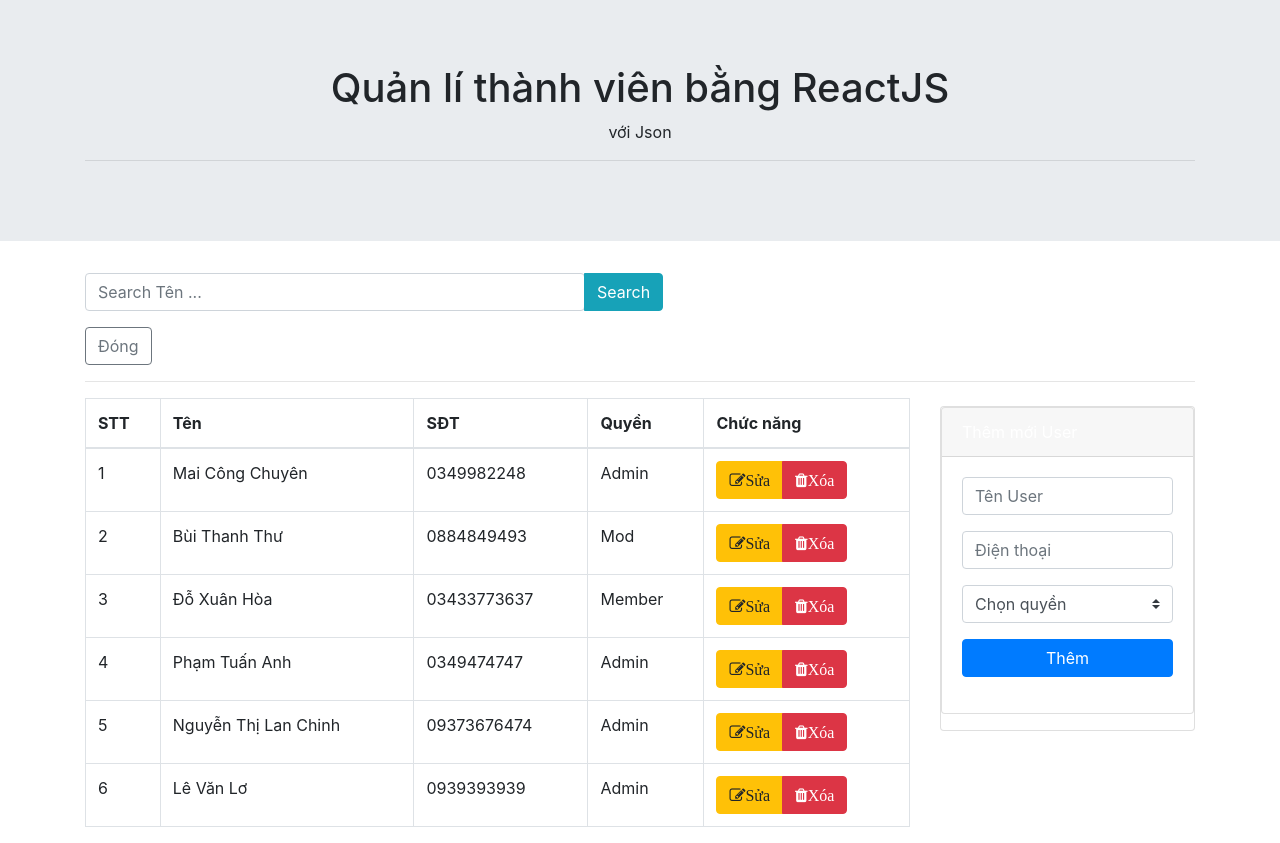
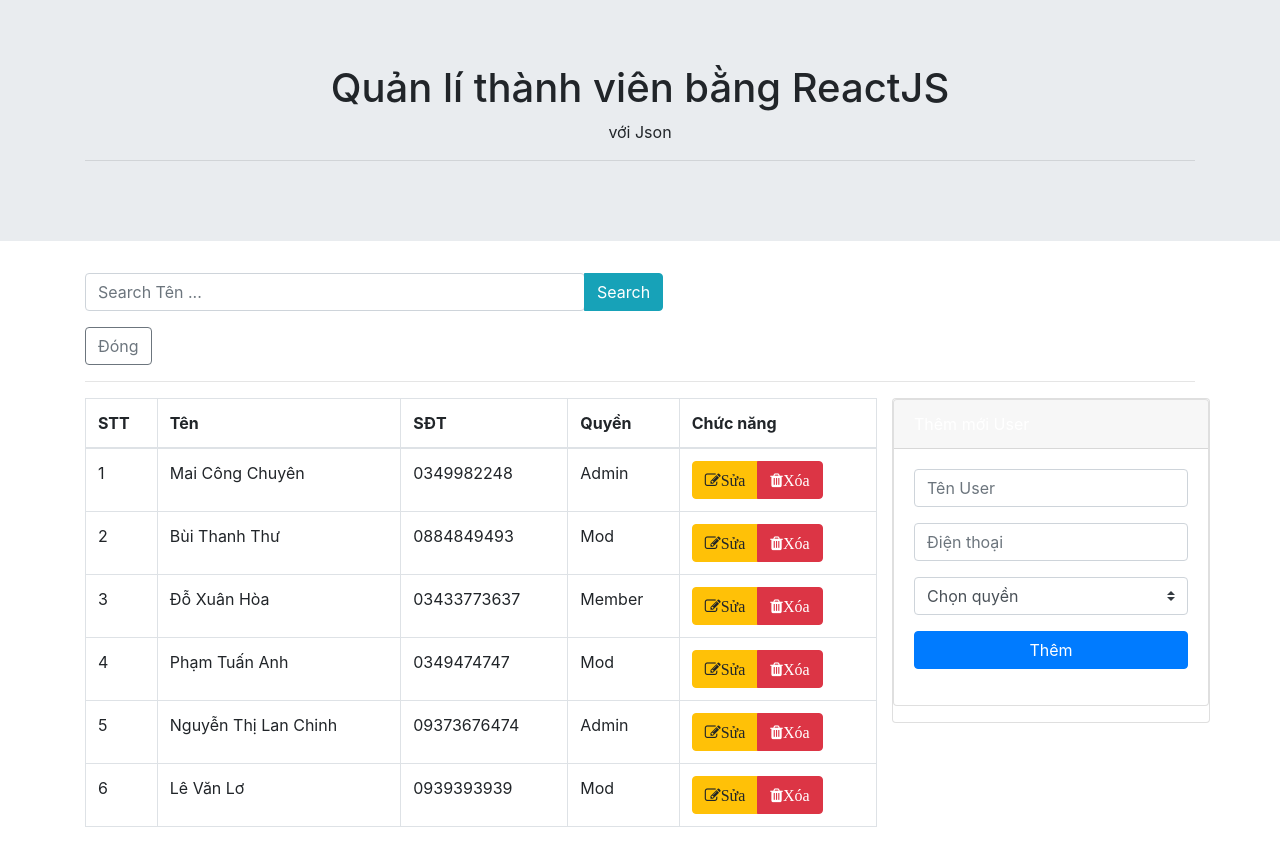
Before and after one commit to chuyenvn92/manageUser, a React (Create React App) app: page / in a window 1280 px wide. Both pictures are taken after a click on the element "Thêm mới". Built offline with nearby package versions, Linux system fonts and the light colour scheme.

Commit message:
chinh lai giao dien

```diff
--- a/src/Components/AddUser.js
+++ b/src/Components/AddUser.js
@@ -38,7 +38,7 @@
         if (this.props.showForm === true) {
             return (
                 <form>
-                    <div className="card text-left mt-2">
+                    <div className="card text-left">
                         <div className="card text-white bg-outline-success mb-3">
                             <div className="card-header">Thêm mới User</div>
                             <div className="card-body">
@@ -89,7 +89,7 @@
 
     render() {
         return (
-            <div className="col-3">
+            <div>
                 {/* {this.showButton()} */}
                 {this.checkStateForm()}
             </div>
--- a/src/Data.json
+++ b/src/Data.json
@@ -21,7 +21,7 @@
         "id": 4,
         "name": "Phạm Tuấn Anh",
         "phone": "0349474747",
-        "permission": "1"
+        "permission": "2"
     },
     {
         "id": 5,
@@ -33,6 +33,6 @@
         "id": 6,
         "name": "Lê Văn Lơ",
         "phone": "0939393939",
-        "permission": "1"
+        "permission": "2"
     }
 ]
```
